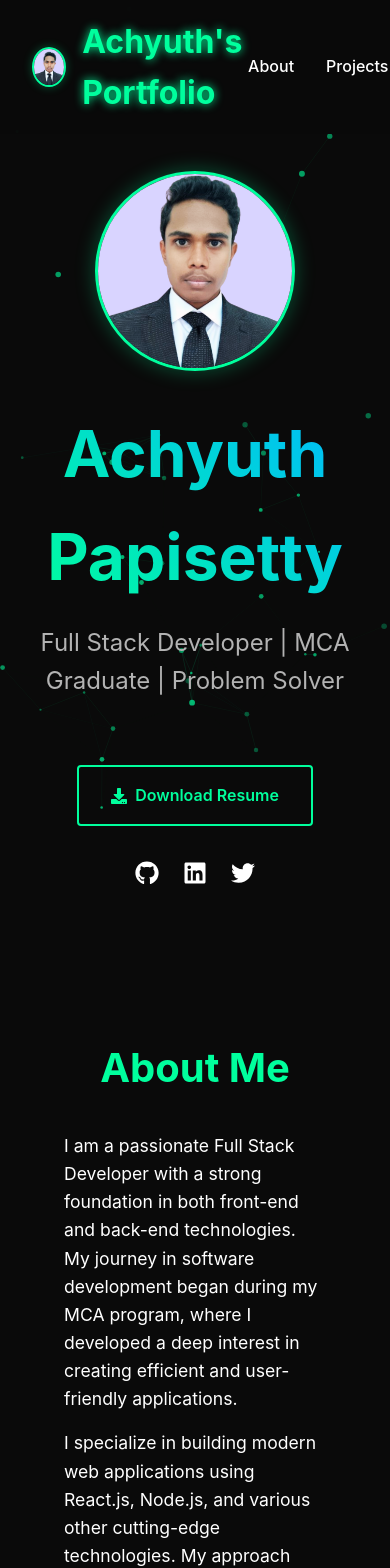
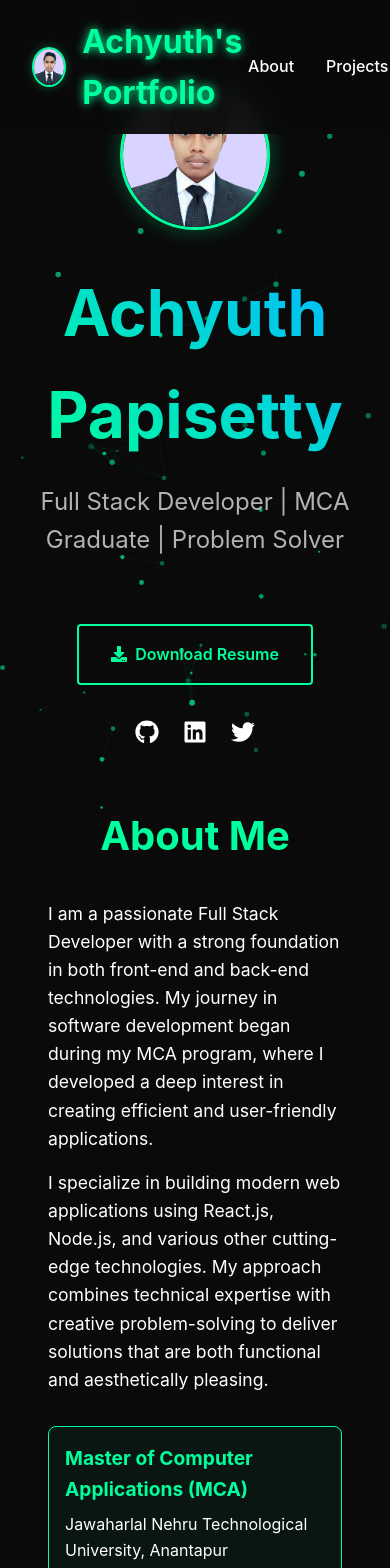
Before and after one commit to Achyuth-Papisetty/Achyuth-portfolio, a React (Create React App) app: page / in a window 390 px wide. Shown: the top 1568 px of the page. Built offline with nearby package versions, Linux system fonts and the light colour scheme.

Commit message:
Fix: Mobile responsiveness and spacing issues

```diff
--- a/src/App.tsx
+++ b/src/App.tsx
@@ -78,15 +78,26 @@ const Main = styled.main`
   max-width: 1200px;
   margin: 0 auto;
   padding-top: 80px;
+  padding: 0 1rem;
+
+  @media (max-width: 768px) {
+    padding: 0 0.5rem;
+  }
 `;
 
 const Hero = styled.section`
-  min-height: 100vh;
+  min-height: 90vh;
   display: flex;
   flex-direction: column;
   justify-content: center;
   align-items: center;
   text-align: center;
+  padding: 2rem 0;
+
+  @media (max-width: 768px) {
+    min-height: 80vh;
+    padding: 1rem 0;
+  }
 `;
 
 const Title = styled(motion.h2)`
@@ -136,6 +147,12 @@ const ProfileImage = styled(motion.div)`
     width: 100%;
     height: 100%;
     object-fit: cover;
+  }
+
+  @media (max-width: 768px) {
+    width: 150px;
+    height: 150px;
+    margin: 2rem auto;
   }
 `;
 
--- a/src/components/About.tsx
+++ b/src/components/About.tsx
@@ -3,13 +3,22 @@ import styled from 'styled-components';
 import { motion } from 'framer-motion';
 
 const AboutSection = styled.section`
-  padding: 5rem 2rem;
-  background: var(--background-dark);
+  padding: 4rem 0;
+  position: relative;
+
+  @media (max-width: 768px) {
+    padding: 2rem 0;
+  }
 `;
 
 const Container = styled.div`
   max-width: 1200px;
   margin: 0 auto;
+  padding: 0 1rem;
+
+  @media (max-width: 768px) {
+    padding: 0 0.5rem;
+  }
 `;
 
 const Title = styled(motion.h2)`
--- a/src/components/Contact.tsx
+++ b/src/components/Contact.tsx
@@ -4,14 +4,22 @@ import { motion } from 'framer-motion';
 import { FaEnvelope, FaPhone, FaMapMarkerAlt } from 'react-icons/fa';
 
 const ContactSection = styled.section`
-  padding: 6rem 0;
+  padding: 4rem 0;
   position: relative;
+
+  @media (max-width: 768px) {
+    padding: 2rem 0;
+  }
 `;
 
 const Container = styled.div`
   max-width: 1200px;
   margin: 0 auto;
-  padding: 0 2rem;
+  padding: 0 1rem;
+
+  @media (max-width: 768px) {
+    padding: 0 0.5rem;
+  }
 `;
 
 const SectionTitle = styled(motion.h2)`
--- a/src/components/Projects.tsx
+++ b/src/components/Projects.tsx
@@ -4,14 +4,22 @@ import { motion } from 'framer-motion';
 import { FaGithub, FaExternalLinkAlt } from 'react-icons/fa';
 
 const ProjectsSection = styled.section`
-  padding: 6rem 0;
+  padding: 4rem 0;
   background: rgba(0, 0, 0, 0.3);
+
+  @media (max-width: 768px) {
+    padding: 2rem 0;
+  }
 `;
 
 const Container = styled.div`
   max-width: 1200px;
   margin: 0 auto;
-  padding: 0 2rem;
+  padding: 0 1rem;
+
+  @media (max-width: 768px) {
+    padding: 0 0.5rem;
+  }
 `;
 
 const SectionTitle = styled(motion.h2)`
@@ -26,6 +34,13 @@ const ProjectsGrid = styled.div`
   display: grid;
   grid-template-columns: repeat(auto-fit, minmax(300px, 1fr));
   gap: 2rem;
+  padding: 0 1rem;
+
+  @media (max-width: 768px) {
+    grid-template-columns: 1fr;
+    gap: 1.5rem;
+    padding: 0 0.5rem;
+  }
 `;
 
 const ProjectCard = styled(motion.div)`
@@ -34,6 +49,10 @@ const ProjectCard = styled(motion.div)`
   overflow: hidden;
   border: 1px solid var(--neon-primary);
   box-shadow: 0 0 20px rgba(0, 255, 157, 0.1);
+
+  @media (max-width: 768px) {
+    margin: 0;
+  }
 `;
 
 const ProjectImage = styled.div`
```
